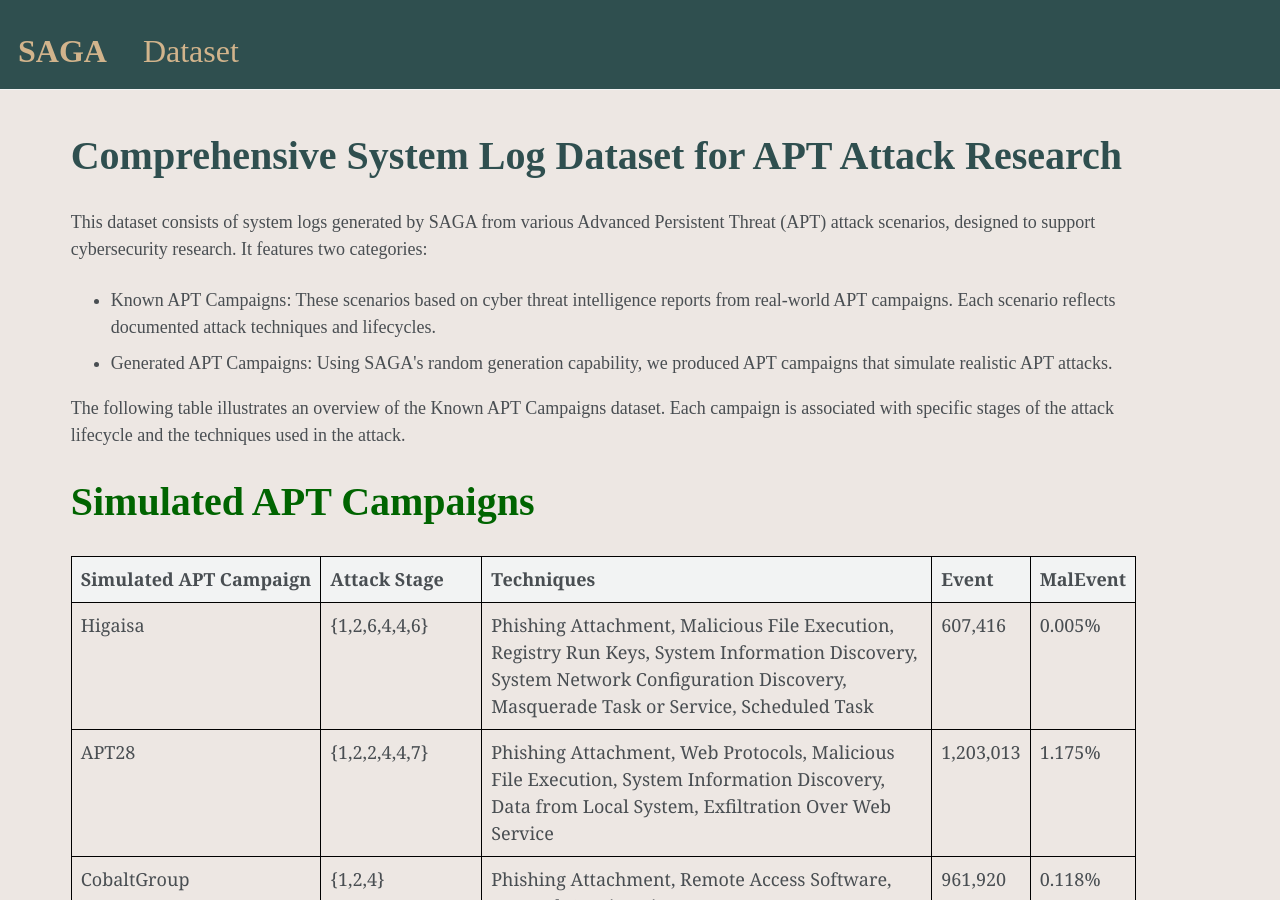
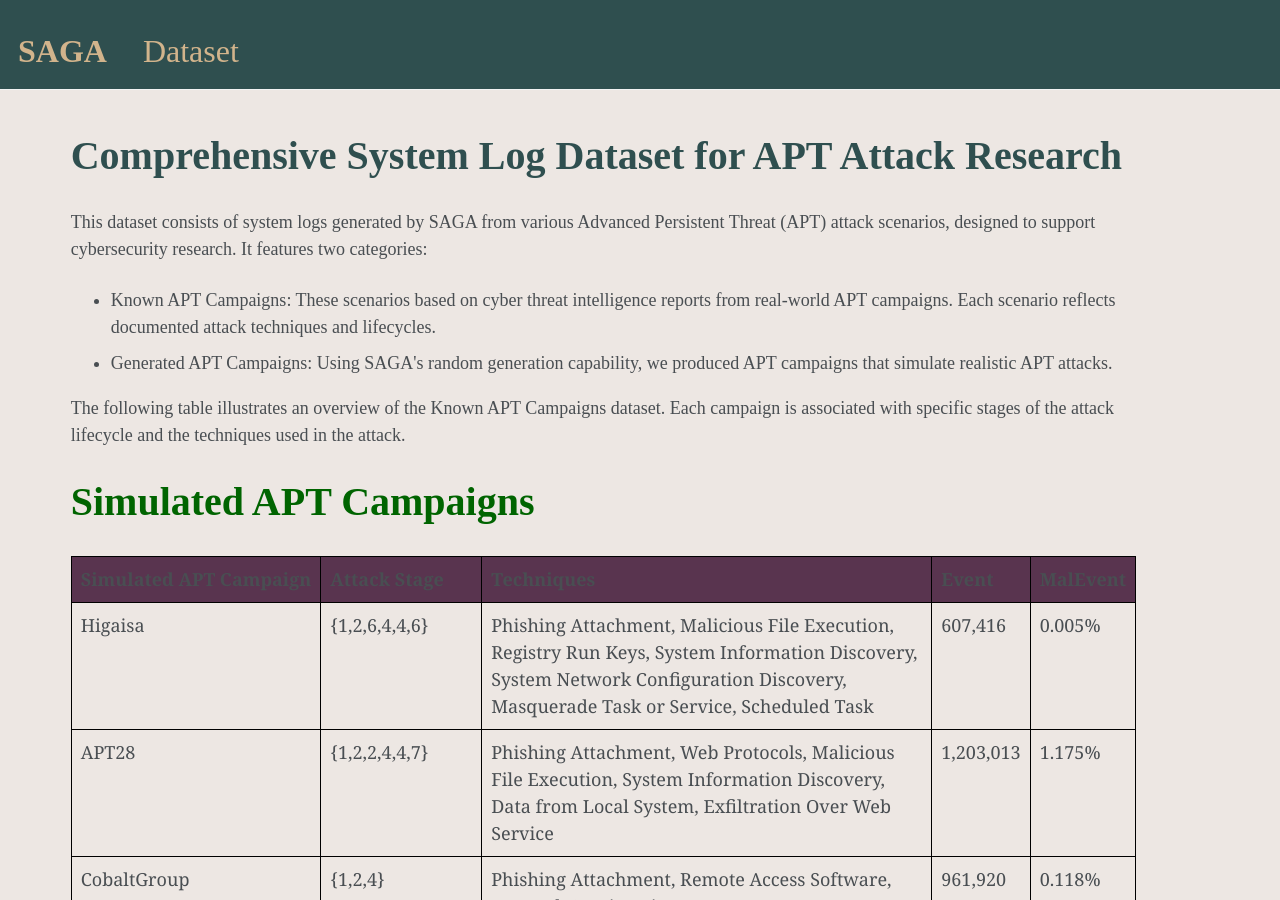
Before and after one commit to saga-tw/saga-tw.github.io, a Jekyll site: the page built from _pages/dataset.md, in a window 1280 px wide and 900 px high. Built offline with Jekyll 4.4.1, drawn with Linux system fonts in a browser that asks for light colours.

Commit message:
Update dataset.md

```diff
--- a/_pages/dataset.md
+++ b/_pages/dataset.md
@@ -15,11 +15,11 @@ author_profile: false
 <table style="border: 1px solid black; border-collapse: collapse;">
     <thead>
         <tr>
-            <th style="border: 1px solid black;">Simulated APT Campaign</th>
-            <th style="border: 1px solid black;">Attack Stage</th>
-            <th style="max-width: 450px; word-wrap: break-word; border: 1px solid black;">Techniques</th>
-            <th style="border: 1px solid black;">Event</th>
-            <th style="border: 1px solid black;">MalEvent</th>
+            <th style="background-color: #59344f; border: 1px solid black;">Simulated APT Campaign</th>
+            <th style="background-color: #59344f; border: 1px solid black;">Attack Stage</th>
+            <th style="background-color: #59344f; border: 1px solid black; max-width: 450px; word-wrap: break-word;">Techniques</th>
+            <th style="background-color: #59344f; border: 1px solid black;">Event</th>
+            <th style="background-color: #59344f; border: 1px solid black;">MalEvent</th>
         </tr>
     </thead>
     <tbody>
```
